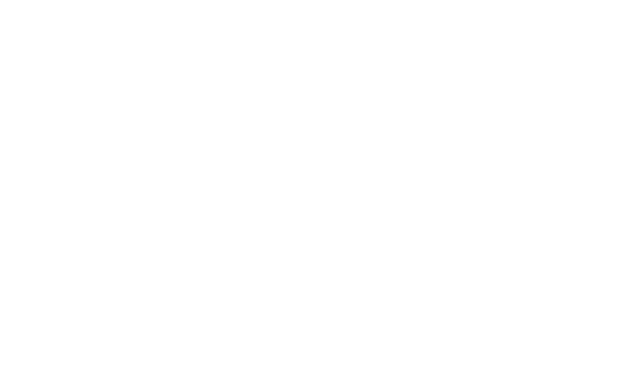
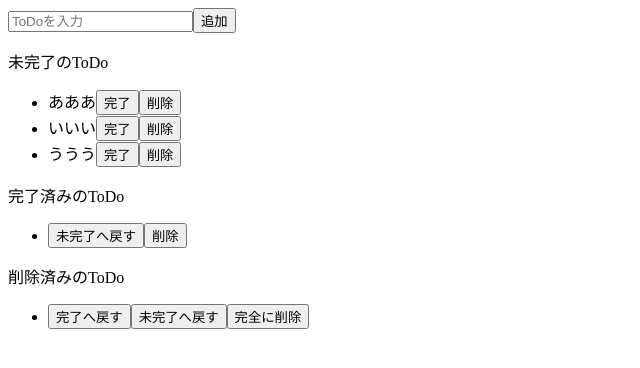
Before and after one commit to m1h4rYOU/todo-app-react-ts, a React (Create React App) app: page / in a window 1280 px wide. Shown: the top 368 px of the page, without its empty margins (0-640 px from the left). Built offline with nearby package versions, Linux system fonts and the light colour scheme.

Commit message:
feat: create todo list

```diff
--- a/src/App.tsx
+++ b/src/App.tsx
@@ -1,7 +1,43 @@
 import React from 'react';
 // import './App.css';
-function App() {
-  return <></>;
+
+const items = ['あああ','いいい','ううう']
+
+const App = (): React.ReactElement => {
+  return(
+    <>
+    <input type="placeholder" placeholder='ToDoを入力' />
+    <button>追加</button>
+
+    <p>未完了のToDo</p>
+    <ul>
+      {items.map((todo)=>
+        <li>{todo}
+          <button type='button'>完了</button>
+          <button type='button'>削除</button>
+        </li>
+      )}
+    </ul>
+
+    <p>完了済みのToDo</p>
+    <ul>
+      <li>
+        <button type='button'>未完了へ戻す</button>
+        <button type='button'>削除</button>
+      </li>
+    </ul>
+
+    <p>削除済みのToDo</p>
+    <ul>
+      <li>
+        <button type='button'>完了へ戻す</button>
+        <button type='button'>未完了へ戻す</button>
+        <button type='button'>完全に削除</button>
+      </li>
+    </ul>
+    </>
+  );
+
 }
 
 export default App;
```
